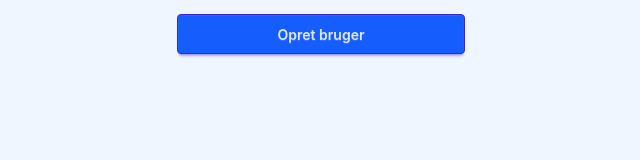
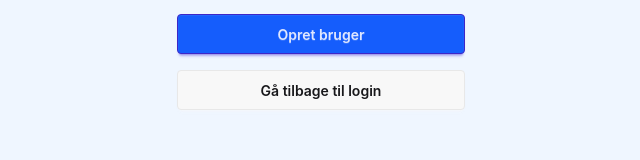
Before and after one commit to mydyval-web/lektion3.1, a SvelteKit app: page /opret in a window 1280 px wide. Shown: the part 130-290 px from the top of the page, without its empty margins (319-959 px from the left). Built offline with nearby package versions, Linux system fonts and the light colour scheme.

Commit message:
Allow user creation without login

```diff
--- a/src/routes/blodsukker/+page.svelte
+++ b/src/routes/blodsukker/+page.svelte
@@ -22,7 +22,7 @@
 		});
 
 		if (res.ok) {
-			const numberValue = Number(value);
+			const numberValue = Number(value.replace(',', '.'));
 
 			lastValue = value;
 
--- a/src/routes/opret/+page.svelte
+++ b/src/routes/opret/+page.svelte
@@ -1,5 +1,5 @@
 <script>
-	import { createSubscriber } from 'svelte/reactivity';
+	import { goto } from '$app/navigation';
 
 	let username = $state('');
 	let password = $state('');
@@ -12,6 +12,7 @@
 			},
 			body: JSON.stringify({ username, password })
 		});
+
 		await response.json();
 
 		if (response.ok) {
@@ -22,6 +23,10 @@
 
 		username = '';
 		password = '';
+	};
+
+	const goToLogin = () => {
+		goto('/login');
 	};
 </script>
 
@@ -46,5 +51,10 @@
 		<button class="btn btn bg-blue-600 btn-primary w-72" onclick={createUser}>
 			Opret bruger
 		</button>
+
+		<button class="btn w-72" onclick={goToLogin}>
+			Gå tilbage til login
+		</button>
+
 	</div>
 </div>
```
